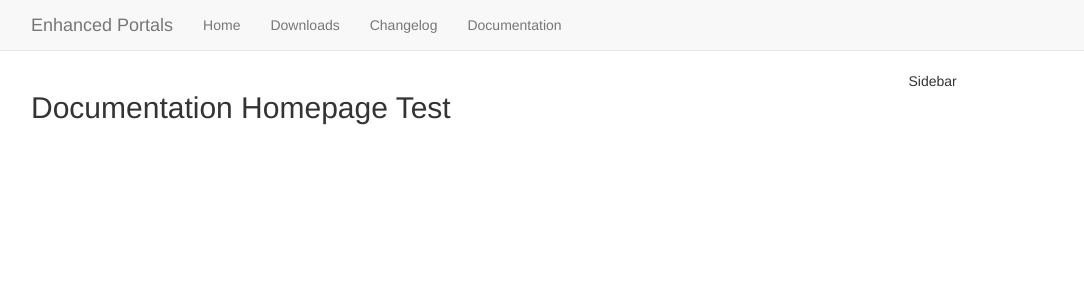
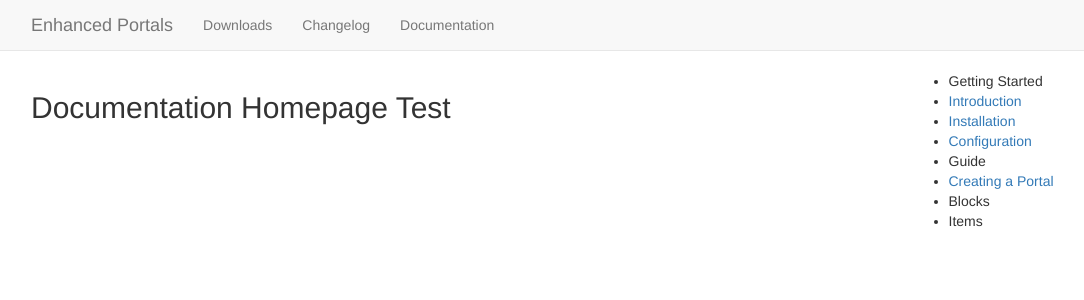
Before and after one commit to enhanced-portals/enhanced-portals.github.io, a Jekyll site: the page built from _docs/index.md, in a window 1280 px wide. Shown: the top 300 px of the page, without its empty margins (39-1123 px from the left). Built offline with Jekyll 4.4.1, drawn with Linux system fonts in a browser that asks for light colours.

Commit message:
changed things

```diff
--- a/_includes/navbar.html
+++ b/_includes/navbar.html
@@ -7,13 +7,12 @@
                 <span class="icon-bar"></span>
                 <span class="icon-bar"></span>
             </button>
-            <a class="navbar-brand" href="#">Enhanced Portals</a>
+            <a class="navbar-brand" href="{{ site.url }}/">Enhanced Portals</a>
         </div>
         <div class="collapse navbar-collapse" id="bs-example-navbar-collapse-1">
             <ul class="nav navbar-nav">
-                <li><a href="{{ site.url }}/">Home</a></li>
-                <li><a href="{{ site.url }}/downloads/">Downloads</a></li>
-                <li><a href="{{ site.url }}/changelog/">Changelog</a></li>
+                <li><a href="{{ site.url }}/downloads">Downloads</a></li>
+                <li><a href="{{ site.url }}/changelog">Changelog</a></li>
                 <li><a href="{{ site.url }}/docs/">Documentation</a></li>
             </ul>
         </div>
--- a/_includes/sidebar.html
+++ b/_includes/sidebar.html
@@ -1 +1,10 @@
-Sidebar
+<ul class="sidebar-nav">
+    <li class="sidebar-seperator">Getting Started</li>
+    <li><a href="{{ site.url }}/docs/">Introduction</a></li>
+    <li><a href="{{ site.url }}/docs/installation">Installation</a></li>
+    <li><a href="{{ site.url }}/docs/configuration">Configuration</a></li>
+    <li class="sidebar-seperator">Guide</li>
+    <li><a href="{{ site.url }}/docs/creating-a-portal">Creating a Portal</a></li>
+    <li class="sidebar-seperator">Blocks</li>
+    <li class="sidebar-seperator">Items</li>
+</ul>
```
